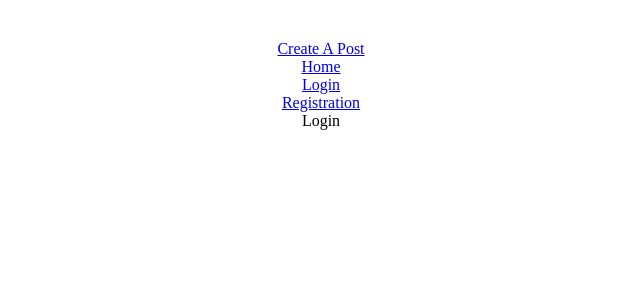
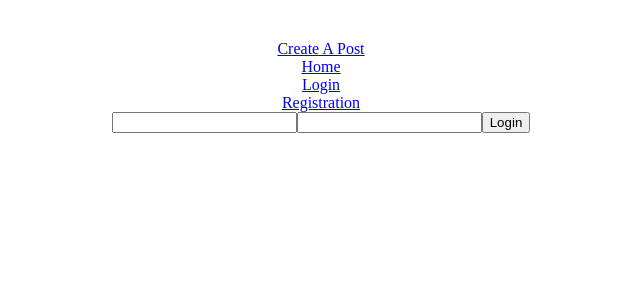
Before and after one commit to HanHanzhi/React-FullStack, a React (Create React App) app in the folder client/: page /login in a window 1280 px wide. Shown: the top 300 px of the page, without its empty margins (319-959 px from the left). Built offline with nearby package versions, Linux system fonts and the light colour scheme.

Commit message:
add login page and its logic

```diff
--- a/client/src/pages/Login.js
+++ b/client/src/pages/Login.js
@@ -1,7 +1,37 @@
-import React from "react";
+import React, { useState } from "react";
+import axios from "axios";
 
 function Login() {
-  return <div>Login</div>;
+  const [username, setUsername] = useState("");
+  const [password, setPassword] = useState("");
+
+  const login = () => {
+    axios
+      .post("http://localhost:3001/auth/login", {
+        username: username,
+        password: password,
+      })
+      .then((response) => {
+        console.log(response.data);
+      });
+  };
+  return (
+    <div>
+      <input
+        type="text"
+        onChange={(event) => {
+          setUsername(event.target.value);
+        }}
+      ></input>
+      <input
+        type="password"
+        onChange={(event) => {
+          setPassword(event.target.value);
+        }}
+      ></input>
+      <button onClick={login}>Login</button>
+    </div>
+  );
 }
 
 export default Login;
--- a/client/src/pages/Registration.js
+++ b/client/src/pages/Registration.js
@@ -15,7 +15,7 @@ function Registration() {
     password: Yup.string().min(3).max(15).required(),
   });
   const onSubmit = (data) => {
-    axios.post("http://localhost:3001/auth", data).then((response) => {
+    axios.post("http://localhost:3001/auth/login", data).then((response) => {
       console.log(response.data);
     });
   };
```
Also changed, not shown: 1 other file (tests, documents, lock files or other folders).
